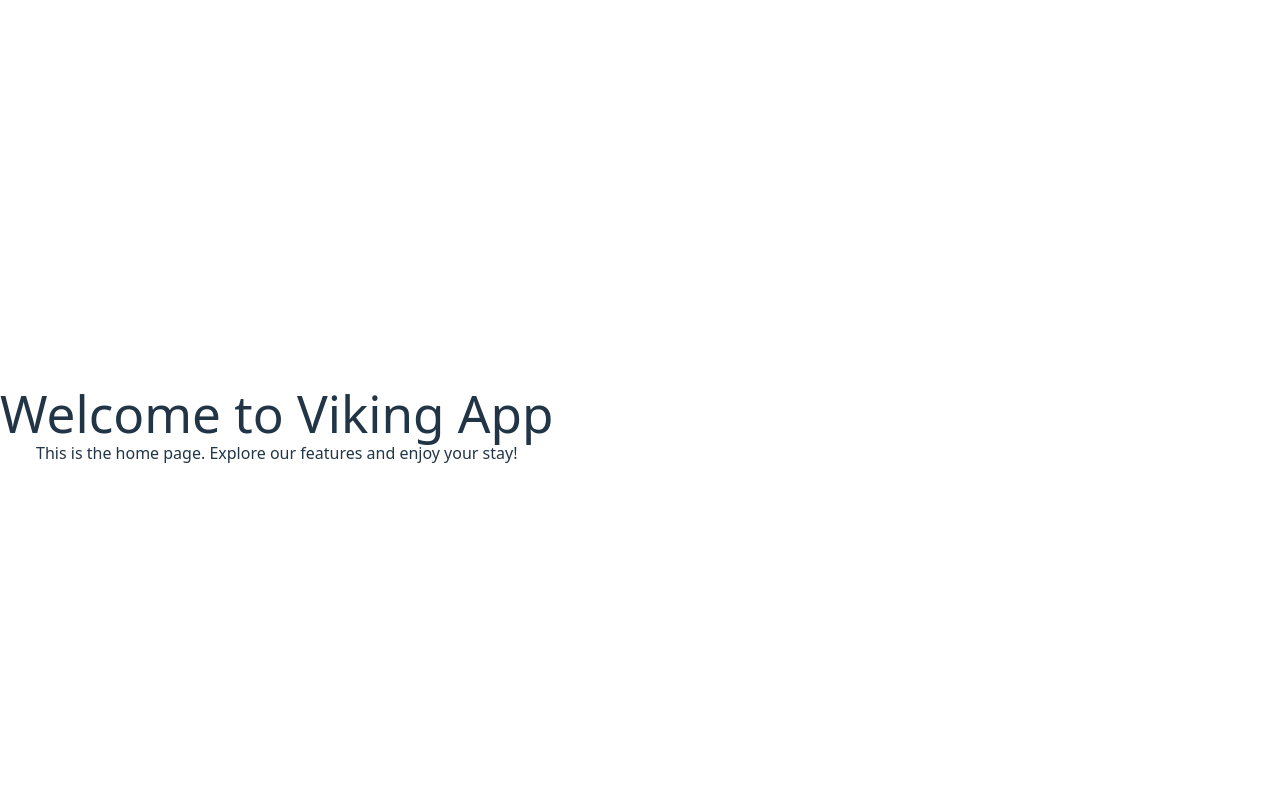
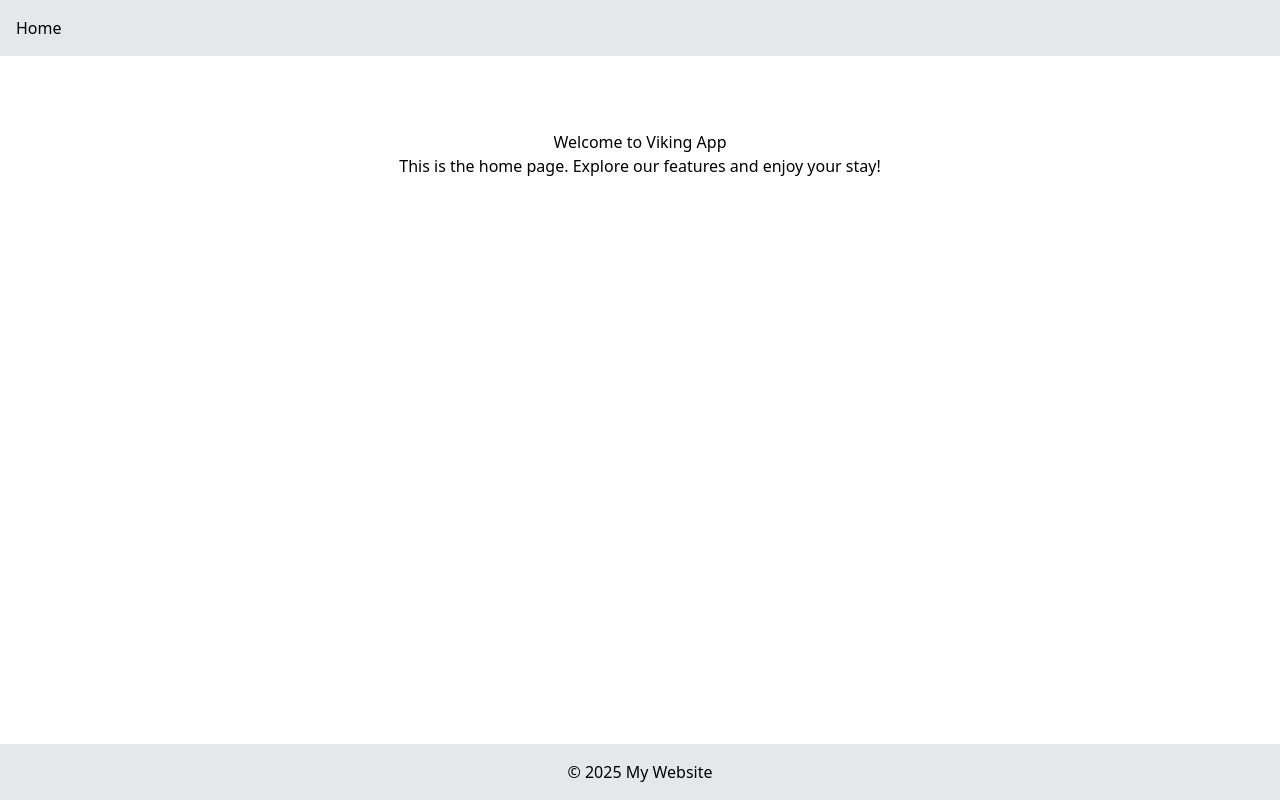
Before and after one commit to anian3/hacknarok25, a React (Vite) app in the folder frontend/viking-app/: page / in a window 1280 px wide. Built offline with nearby package versions, Linux system fonts and the light colour scheme.

Commit message:
displaying

```diff
--- a/frontend/viking-app/src/App.tsx
+++ b/frontend/viking-app/src/App.tsx
@@ -1,11 +1,19 @@
-import { Routes, Route } from 'react-router-dom';
-import Home from './pages/Home/Home';
+import { Routes, Route } from "react-router-dom";
+import Home from "./pages/Home/Home";
+import Header from "./components/Header/Header";
+import Footer from "./components/Footer/Footer";
 
 function App() {
   return (
-    <Routes>
-      <Route path="/" element={<Home />} />
-    </Routes>
+    <div className="flex flex-col min-h-screen w-full">
+      <Header />
+      <main className="flex-grow w-full px-4 py-6">
+        <Routes>
+          <Route path="/" element={<Home />} />
+        </Routes>
+      </main>
+      <Footer />
+    </div>
   );
 }
 
--- /dev/null
+++ b/frontend/viking-app/src/components/Footer/Footer.tsx
@@ -0,0 +1,9 @@
+function Footer() {
+    return (
+      <footer className="w-full p-4 bg-gray-200 text-center">
+        <p>&copy; {new Date().getFullYear()} My Website</p>
+      </footer>
+    );
+  }
+
+  export default Footer;
--- /dev/null
+++ b/frontend/viking-app/src/components/Header/Header.tsx
@@ -0,0 +1,13 @@
+import { Link } from 'react-router-dom';
+
+function Header() {
+  return (
+    <header className="w-full p-4 bg-gray-200">
+      <nav>
+        <Link to="/" className="mr-4">Home</Link>
+      </nav>
+    </header>
+  );
+}
+
+export default Header;
--- a/frontend/viking-app/src/index.css
+++ b/frontend/viking-app/src/index.css
@@ -1,7 +1,7 @@
 @import "tailwindcss";
 
 
-/* Default CSS*/
+/* Default CSS
 :root {
   font-family: system-ui, Avenir, Helvetica, Arial, sans-serif;
   line-height: 1.5;
@@ -29,10 +29,10 @@ a:hover {
 body {
   margin: 0;
   display: flex;
-  place-items: center;
   min-width: 320px;
   min-height: 100vh;
-}
+  width: 100%;  /* Ensure body takes full width */
+/* }
 
 h1 {
   font-size: 3.2em;
@@ -69,4 +69,4 @@ button:focus-visible {
   button {
     background-color: #f9f9f9;
   }
-}
+} */
--- a/frontend/viking-app/src/main.tsx
+++ b/frontend/viking-app/src/main.tsx
@@ -7,8 +7,6 @@ import App from "./App.tsx";
 createRoot(document.getElementById("root")!).render(
   <StrictMode>
     <BrowserRouter>
-      {" "}
-      {/* Wrap your app with BrowserRouter */}
       <App />
     </BrowserRouter>
   </StrictMode>
```
